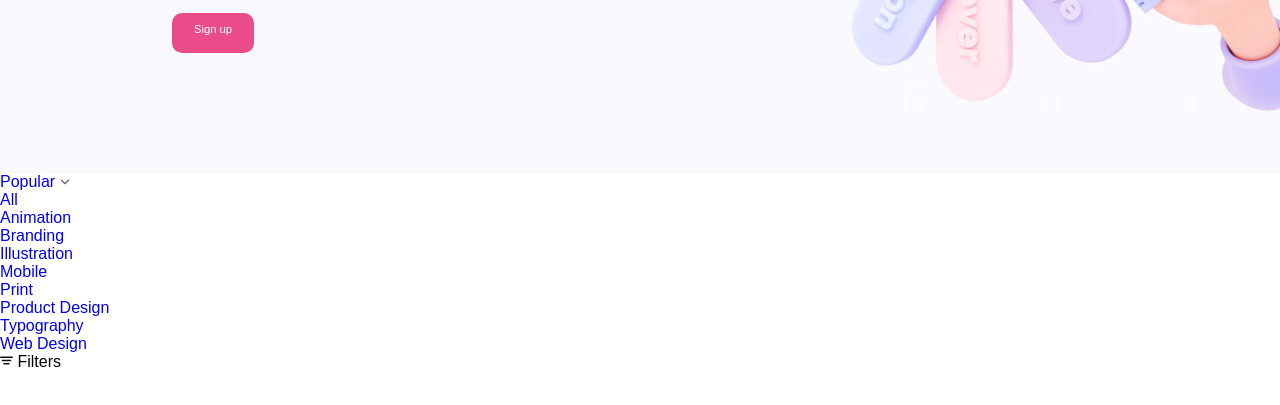
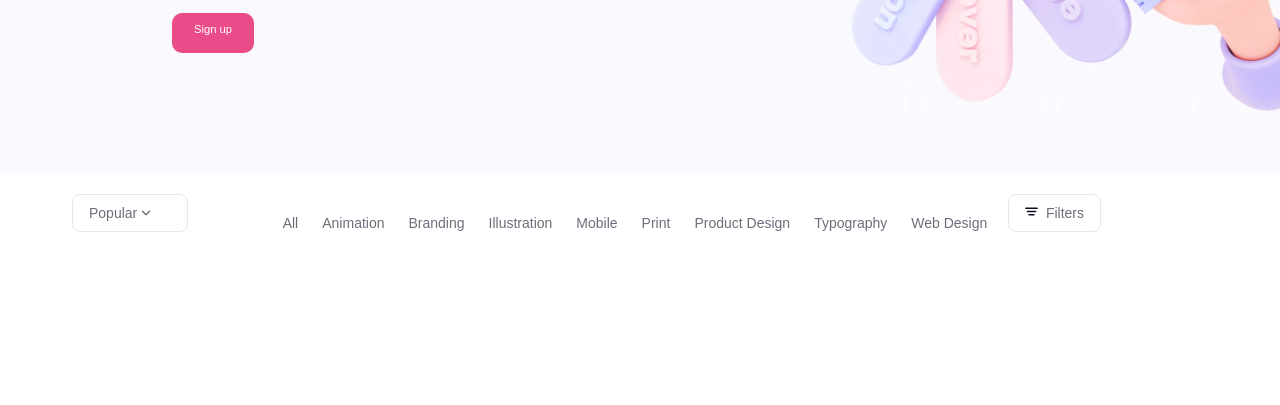
Before and after one commit to joodi8/green.html5.css3, a plain HTML site: page dribbble/index.html in a window 1280 px wide. Shown: the part 387-792 px from the top of the page. Drawn offline with Linux system fonts and the light colour scheme.

Commit message:
navComplete

```diff
--- a/dribbble/css/main.css
+++ b/dribbble/css/main.css
@@ -1 +1,67 @@
 @charset "UTF-8";
+
+
+
+.filter_nav {
+    height: 40px;
+    padding: 32px 72px 0;
+    display: flex;
+    justify-content: space-between;
+    font-size: 14px;
+}
+
+#nav_leftItem {
+    width: 150px;
+    height: 40px;
+    margin-right: 40px;
+    /* text-align: center; */
+}
+
+#nav_leftItem a {
+    border: 1px solid #e7e7e9;
+    border-radius: 8px;
+    width: 115px;
+    color: #6e6d7a;
+    padding: 10px 36px 10px 16px;
+}
+
+#nav_leftItem a > img {
+}
+
+#nav_centerItem {
+    display: flex;
+}
+
+#nav_centerItem > li {
+    padding: 10px 12px;
+}
+
+#nav_centerItem > li > a {
+    color: #6e6d7a;
+}
+
+#nav_centerItem a:active {
+    padding: 8px 10px;
+    border-radius: 8px;
+    background: rgba(13,12,34,0.05);
+    color: #0d0c22;
+    font-weight: 600;
+}
+
+#nav_rightItem {
+    width: 200px;
+    height: 40px;
+    color: #0d0c22;
+}
+
+#nav_rightItem a {
+    border: 1px solid #e7e7e9;
+    border-radius: 8px;
+    width: 115px;
+    color: #6e6d7a;
+    padding: 10px 16px;
+}
+
+#nav_rightItem > a > img {
+    margin-right: 4px;
+}
--- a/dribbble/index.html
+++ b/dribbble/index.html
@@ -23,7 +23,7 @@
                 <li><a href="#">Hire Designers</a></li>
             </ul>
             <ul class="member_box">
-                <li class="search_icon"><a href="#"><img src="/img/search_icon.svg" width="18" height="18" alt="검색"></a></li>
+                <li class="search_icon"><a href="#"><img src="./img/search_icon.svg" width="18" height="18" alt="검색"></a></li>
                 <li class="member_menu"><a href="#">Sign in</a></li>
                 <li class="member_menu"><a href="#">Sign up</a></li>
                 <li class="member_button"><a href="#">Start a free project</a></li>
@@ -64,7 +64,7 @@
             </ul>
             <span id="nav_rightItem">
                 <a id="filter_item">
-                    <img src="/img/nav_filters.svg" width="13" alt="필터아이콘">
+                    <img src="./img/nav_filters.svg" width="13" alt="필터아이콘">
                     <span>Filters</span>
                 </a>
             </span>
```
